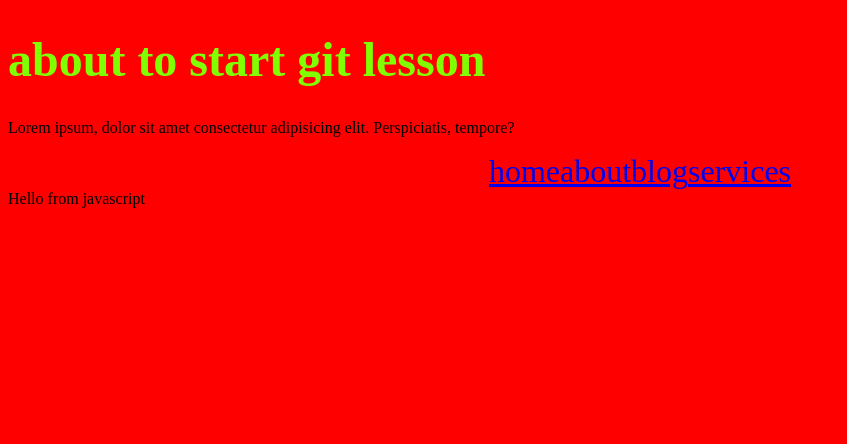
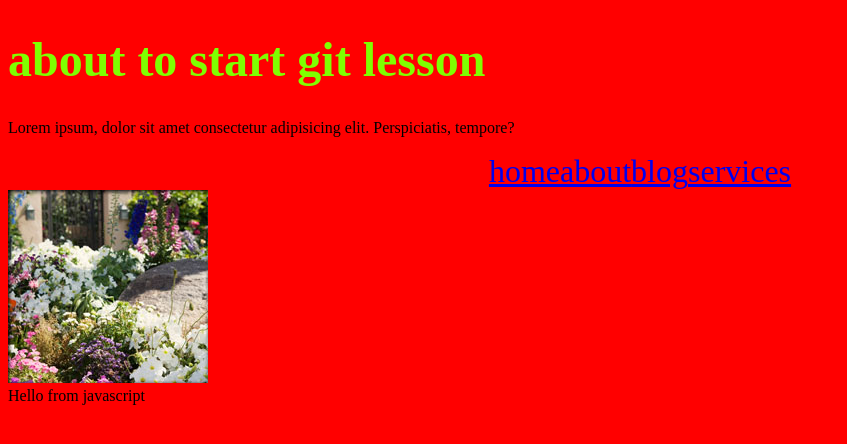
Before and after one commit to Dev-inspired/git-test, a plain HTML site: page index.html in a window 1280 px wide. Shown: the whole page, without its empty margins (0-847 px from the left). Drawn offline with Linux system fonts and the light colour scheme.

Commit message:
i added an image file

```diff
--- a/index.html
+++ b/index.html
@@ -19,6 +19,9 @@
       <a href="#">blog</a>
       <a href="#">services</a>
     </nav>
+    <section class="main">
+        <img src="garden1.jpg" alt="">
+    </section>
     <script src="app.js"></script>
   </body>
 </html>
```
Also changed, not shown: garden1.jpg (added).
